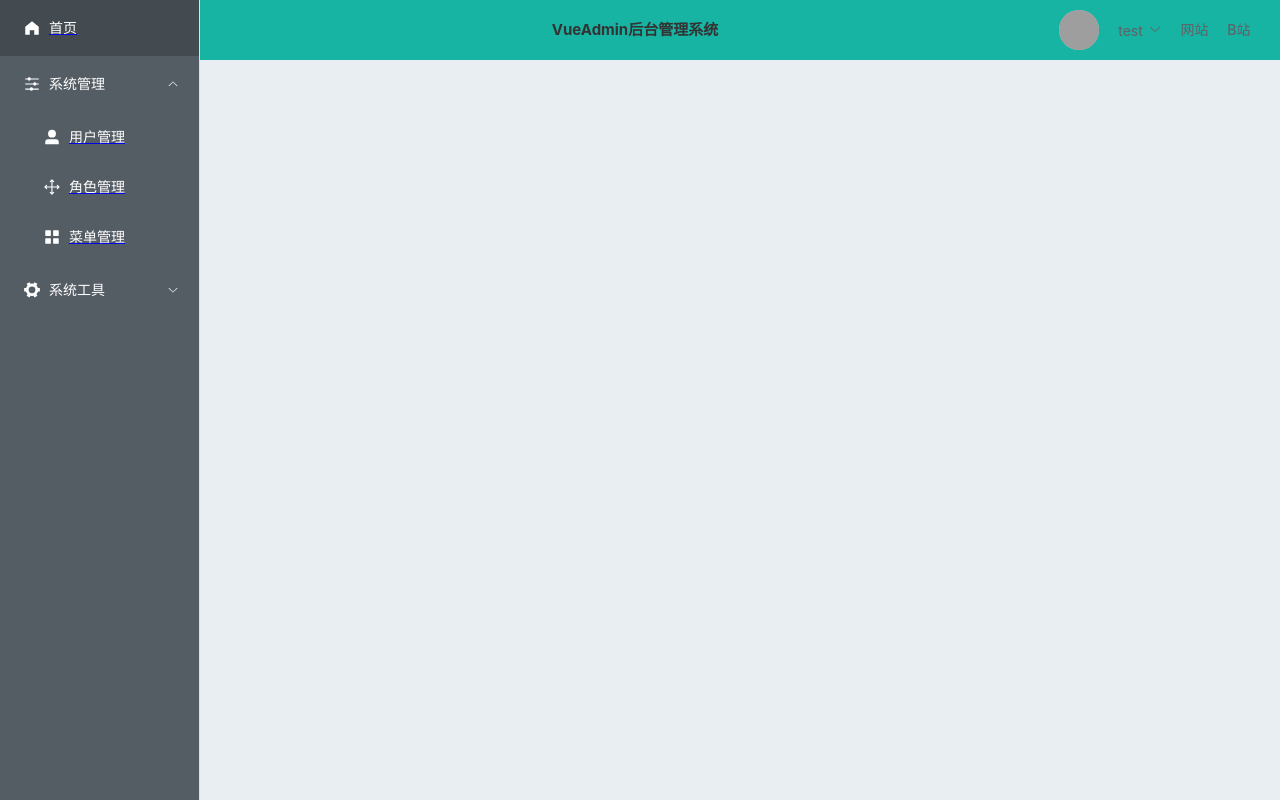
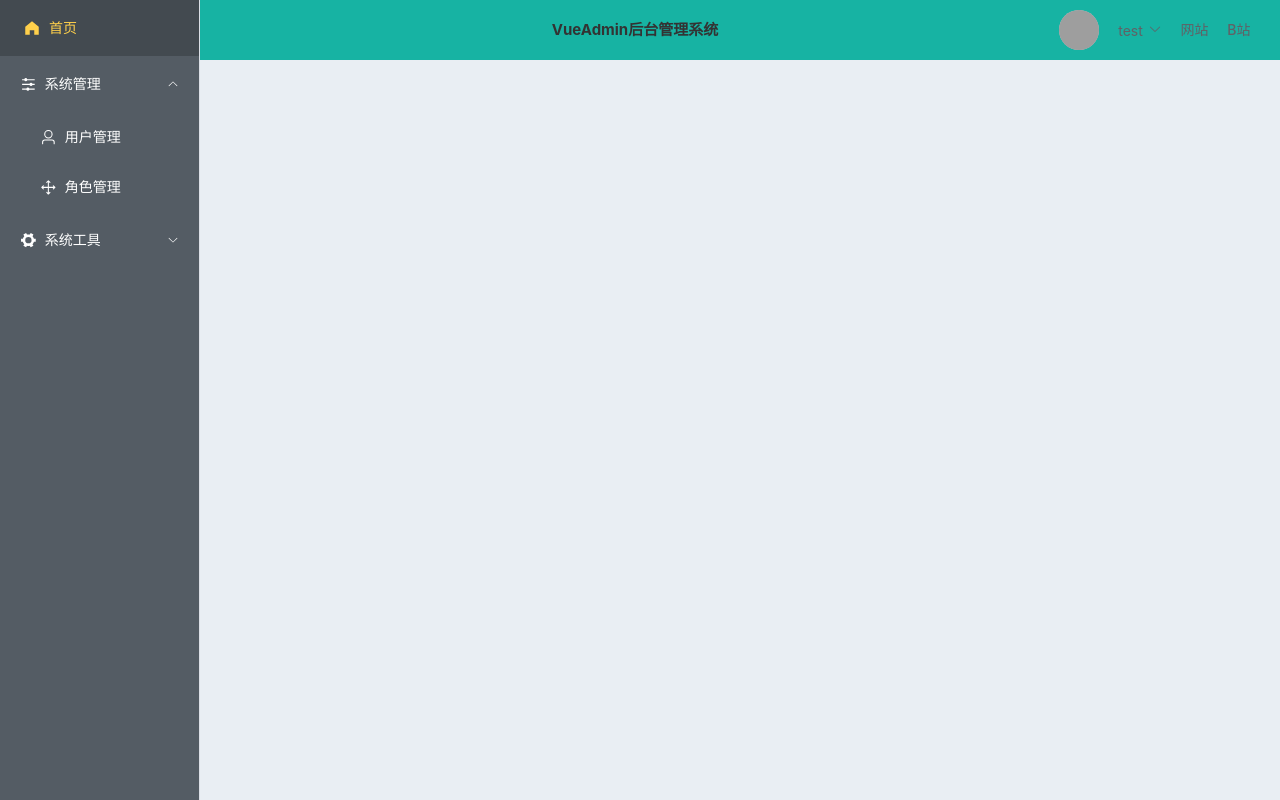
Before and after one commit to ChiandEruda/vue3-admin-vite, a Vue app: page / in a window 1280 px wide. Both pictures are taken after a click on the element "系统管理". Built offline with nearby package versions, Linux system fonts and the light colour scheme; grey boxes are pictures that could not be loaded.

Commit message:
add dynamic router

```diff
--- a/src/App.vue
+++ b/src/App.vue
@@ -5,3 +5,7 @@ import { RouterView } from 'vue-router'
 <template>
   <RouterView />
 </template>
+
+<style>
+  a {text-decoration: none;}
+</style>
--- a/src/main.js
+++ b/src/main.js
@@ -3,6 +3,7 @@ import App from './App.vue'
 import router from './router'
 import store from './store'
 import ElementPlus from 'element-plus';
+import * as ElementPlusIconsVue from '@element-plus/icons-vue'
 import 'element-plus/dist/index.css';
 import './mock'
 import axios from './plugins/axios.js'
@@ -19,4 +20,8 @@ app.use(ElementPlus)
 
 app.config.globalProperties.axios = axios
 
+for (const [key, component] of Object.entries(ElementPlusIconsVue)) {
+    app.component(key, component)
+  }
+
 app.mount('#app')
--- a/src/mock/index.js
+++ b/src/mock/index.js
@@ -42,3 +42,52 @@ Mock.mock(RegExp('/sys/user'), 'get', () => {
 
 	return Result
 })
+
+Mock.mock(RegExp('/sys/menu/nav'), 'get', () => {
+	let nav = [
+        {
+            title: '系统管理',
+            name: 'SysManage',
+            icon: 'Operation',
+            path: '',
+            children: [
+                {
+                    title: '用户管理',
+                    name: 'SysUser',
+                    icon: 'User',
+                    component: 'sys/User',
+                    path: '/sys/user'
+                },
+                {
+                    title: '角色管理',
+                    name: 'SysRole',
+                    icon: 'Rank',
+					component: 'sys/Role',
+                    path: '/sys/role'
+                }
+            ]
+        },
+        {
+            title: '系统工具',
+            name: 'SysTools',
+            icon: 'Tools',
+            path: '',
+            children: [
+                {
+                    title: '数字字典',
+                    name: 'SysDict',
+                    icon: 'List',
+                    path: '/sys/dict'
+                }
+            ]
+        }
+	]
+	let permit = []
+
+	Result.data = {
+		nav,
+		permit
+	}
+
+	return Result
+})
--- a/src/plugins/axios.js
+++ b/src/plugins/axios.js
@@ -11,6 +11,13 @@ const request = axios.create({
 		'Content-Type': "application/json; charset=utf-8"
 	}
 })
+
+request.interceptors.request.use(
+	config => {
+		config.headers["Authorization"] = localStorage.getItem("token")
+		return config
+	}
+)
 
 request.interceptors.response.use(
 	response => {
--- a/src/router/index.js
+++ b/src/router/index.js
@@ -1,4 +1,6 @@
 import { createRouter, createWebHistory } from 'vue-router'
+import axios from '@/plugins/axios'
+import store from '@/store'
 import HomeView from '@/views/HomeView.vue'
 import User from '@/views/sys/User.vue'
 import Role from '@/views/sys/Role.vue'
@@ -23,21 +25,21 @@ const routes = [
         name: 'UserCenter',
         component: () => import('@/views/UserCenter.vue')
       },
-      {
-        path: '/sys/user',
-        name: 'SysUser',
-        component: User
-      },
-      {
-        path: '/sys/role',
-        name: 'SysRole',
-        component: Role
-      },
-      {
-        path: '/sys/menu',
-        name: 'SysMenu',
-        component: Menu
-      }
+      // {
+      //   path: '/sys/user',
+      //   name: 'SysUser',
+      //   component: User
+      // },
+      // {
+      //   path: '/sys/role',
+      //   name: 'SysRole',
+      //   component: Role
+      // },
+      // {
+      //   path: '/sys/menu',
+      //   name: 'SysMenu',
+      //   component: Menu
+      // }
     ]
   },
   {
@@ -47,7 +49,69 @@ const routes = [
   }
 ]
 
-export default createRouter({
-  history: createWebHistory(import.meta.env.BASE_URL), // vite
+const router = createRouter({
+  history: createWebHistory(import.meta.env.BASE_URL), // vite 配置
   routes: routes
 })
+
+router.beforeEach((to, from ,next) => {
+
+  let hasRoute = store.state.menus.hasRoute
+
+  if(!hasRoute) {
+    axios.get('/sys/menu/nav', {
+      headers: {
+        Authorization: localStorage.getItem("token")
+      }
+    }).then( res => {
+      // 拿到左侧导航
+      store.commit('setMenuList', res.data.data.nav)
+
+      // 拿到用户权限
+      store.commit('setPermitList', res.data.data.permit)
+
+      // 动态绑定路由
+      let newRoutes = router.options.routes
+
+      res.data.data.nav.forEach(menu => {
+        if (menu.children) {
+          menu.children.forEach(e => {
+            // 将导航转换成路由
+            let route = menuToRoute(e)
+
+            // 添加到路由管理 Home 下面
+            if(route)newRoutes[0].children.push(route);
+          })
+
+        }
+      });
+
+      // router.addRoute(newRoutes)
+      newRoutes.forEach(r => {
+        router.addRoute(r)
+      })
+    })
+
+    hasRoute = true
+    store.commit('setRoute', true)
+  }
+
+  next()
+})
+
+let modules = import.meta.glob('../views/**/*.vue')
+let menuToRoute = menu => {
+  if(!menu.component)return null;
+
+  let route = {
+    name: menu.name,
+    path: menu.path
+  }
+
+  route.component = modules[`../views/${menu.component}.vue`]
+  // route.component = defineAsyncComponent(() => import(`@/views/${menu.component}.vue`))
+
+  return route
+}
+
+export default router
--- a/src/store/index.js
+++ b/src/store/index.js
@@ -1,4 +1,5 @@
 import { createStore } from 'vuex'
+import menus from './modules/menus.js'
 
 export default createStore({
 	state: {
@@ -14,5 +15,7 @@ export default createStore({
 		}
 	},
 	actions: {},
-	modules: {}
+	modules: {
+		menus
+	}
 })
--- /dev/null
+++ b/src/store/modules/menus.js
@@ -0,0 +1,19 @@
+export default {
+	state: {
+        menuList: [],
+        permitList: [],
+        hasRoute: false
+    },
+	mutations: {
+		setMenuList: (state, menuList) => {
+			state.menuList = menuList
+		},
+		setPermitList: (state, permitList) => {
+			state.permitList = permitList
+		},
+        setRoute: (state, hasRoute) => {
+			state.hasRoute = hasRoute
+			// sessionStorage.setItem('hasRoute', hasRoute)
+		}
+	}
+}
--- a/src/views/HomeView.vue
+++ b/src/views/HomeView.vue
@@ -18,10 +18,14 @@
 				   </span>
 				   <template #dropdown>
 					  <el-dropdown-menu>
-						 <el-dropdown-item :icon="User">
-							<router-link to="/userCenter">用户中心</router-link>
+						 <el-dropdown-item @click="router.push({path: '/userCenter'})">
+							<el-icon><User /></el-icon>
+							用户中心
 						</el-dropdown-item>
-						 <el-dropdown-item :icon="SwitchButton" @click.native="logout">退出</el-dropdown-item>
+						 <el-dropdown-item @click="logout">
+							<el-icon><SwitchButton /></el-icon>
+							退出
+						</el-dropdown-item>
 					  </el-dropdown-menu>
 				   </template>
 				</el-dropdown>
@@ -38,11 +42,6 @@
 </template>
 
 <script setup>
- import {
-	ArrowDown,
-	User,
-	SwitchButton
-  } from '@element-plus/icons-vue'
   import SideMenu from '@/views/inc/SideMenu.vue'
   import { ref } from 'vue'
   import store from '@/store'
--- a/src/views/inc/SideMenu.vue
+++ b/src/views/inc/SideMenu.vue
@@ -3,64 +3,38 @@
     active-text-color="#ffd04b"
     background-color="#545c64"
     class="el-menu-vertical-demo"
-    default-active="2"
+    default-active="0"
     text-color="#fff"
     >
         <router-link to="/index">
             <el-menu-item index="0">
             <template #title>
                 <el-icon><HomeFilled /></el-icon>
-            <span>首页</span>
+                <span>首页</span>
             </template>
         </el-menu-item>
         </router-link>
 
 
-        <el-sub-menu index="1">
+        <el-sub-menu v-for="menu in menuList" :index="menu.name" :key="menu.name">
             <template #title>
-                <el-icon><Operation /></el-icon>
-                <span>系统管理</span>
+                <component
+                :is="menu.icon"
+                style="width: 1.2em; height: 1.2em; margin-right: 8px;"
+                >
+                </component>
+                <span>{{ menu.title }}</span>
             </template>
 
-            <router-link to="/sys/user">
-                <el-menu-item index="1-1">
-                <template #title>
-                    <el-icon><UserFilled /></el-icon>
-                    <span>用户管理</span>
-                </template>
-                </el-menu-item>
-            </router-link>
-
-            <router-link to="/sys/role">
-                <el-menu-item index="1-2">
-                <template #title>
-                    <el-icon><Rank /></el-icon>
-                    <span>角色管理</span>
-                </template>
-                </el-menu-item>
-            </router-link>
-
-            <router-link to="/sys/menu">
+            <router-link v-for="subMenu in menu.children" :to="subMenu.path" :index="subMenu.name" :key="subMenu.name">
                 <el-menu-item index="1-3">
                 <template #title>
-                    <el-icon><IconMenu /></el-icon>
-                    <span>菜单管理</span>
-                </template>
-                </el-menu-item>
-            </router-link>
-        </el-sub-menu>
-
-        <el-sub-menu index="2">
-            <template #title>
-                <el-icon><Tools /></el-icon>
-                <span>系统工具</span>
-            </template>
-
-            <router-link to="/dict">
-                <el-menu-item index="2-1">
-                <template #title>
-                    <el-icon><List /></el-icon>
-                    <span>数字字典</span>
+                    <component
+                    :is="subMenu.icon"
+                    style="width: 1.2em; height: 1.2em; margin-right: 8px;"
+                    >
+                    </component>
+                    <span>{{ subMenu.title }}</span>
                 </template>
                 </el-menu-item>
             </router-link>
@@ -69,15 +43,22 @@
   </template>
 
   <script setup>
- import {
-    Operation,
-    Tools,
-    UserFilled,
-    Rank,
-    List,
-    HomeFilled,
-    Menu as IconMenu
-  } from '@element-plus/icons-vue'
+    import { ref, computed } from 'vue'
+    import axios from '@/plugins/axios.js'
+    import store from '@/store'
+
+    // let menuList = ref([])
+
+    // function getMenuList() {
+    //     menuList.value = store.state.menus.menuList
+    // }
+
+    // getMenuList()
+
+    let menuList = computed(() => {
+        return store.state.menus.menuList
+    })
+
   </script>
 
  <style>
```
